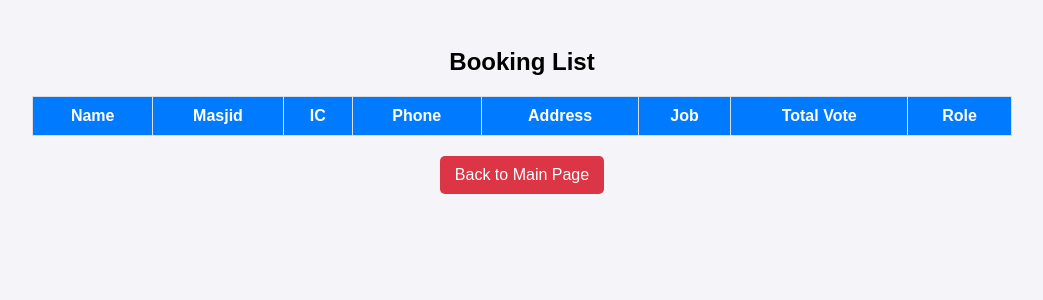
After one commit to Alhns/MasjidIntern, a PHP site: page /form2_masjid.php in a window 1280 px wide. The commit adds this page. Shown: the top 300 px of the page, without its empty margins (118-1161 px from the left). Run offline with PHP 8.4, Linux system fonts and the light colour scheme; data comes from the database, SQL or seed files in the repository; lists and menus that the app fills with data are empty.

Commit message:
updated form1 and form2.
Masjid side update

```diff
--- /dev/null
+++ b/Script/ajax.js
@@ -0,0 +1,20 @@
+function updateRole(selectElement, ic) {
+    var selectedRole = selectElement.value; // Get selected role
+
+    var xhr = new XMLHttpRequest();
+    xhr.open("POST", "../backend/update_role.php", true);
+    xhr.setRequestHeader("Content-Type", "application/x-www-form-urlencoded");
+
+    xhr.onreadystatechange = function () {
+        if (xhr.readyState === 4) {
+            if (xhr.status === 200) {
+                alert("Role updated successfully!"); // Success message
+            } else {
+                alert("Error updating role. Please try again."); // Error message
+            }
+        }
+    };
+
+    // Send data to the server
+    xhr.send("ic=" + encodeURIComponent(ic) + "&role=" + encodeURIComponent(selectedRole));
+}
--- /dev/null
+++ b/backend/form2_masjid.php
@@ -0,0 +1,135 @@
+<?php
+session_start();
+require '../backend/connection.php'; // Adjust path if needed
+
+// Fetch all booking records from the database
+try {
+    $stmt = $conn->prepare("SELECT f.*, m.*, u.*
+FROM form f
+JOIN user u ON u.ic = f.ic
+JOIN masjid m ON u.masjid_id = m.masjid_id;");
+
+    $stmt->execute();
+    $bookings = $stmt->fetchAll(PDO::FETCH_ASSOC);
+} catch (PDOException $e) {
+    die("Error: " . $e->getMessage());
+}
+?>
+
+<!DOCTYPE html>
+<html lang="en">
+<head>
+    <meta charset="UTF-8">
+    <meta name="viewport" content="width=device-width, initial-scale=1.0">
+    <title>View Form 2</title>
+    <script type="text/javascript" src="../Script/ajax.js"></script>
+    <style>
+        body {
+            font-family: Arial, sans-serif;
+            background-color: #f4f4f9;
+            text-align: center;
+            padding: 20px;
+        }
+        table {
+            width: 80%;
+            margin: auto;
+            border-collapse: collapse;
+            background: white;
+        }
+        th, td {
+            padding: 10px;
+            border: 1px solid #ddd;
+        }
+        th {
+            background: #007BFF;
+            color: white;
+        }
+        tr:nth-child(even) {
+            background: #f2f2f2;
+        }
+        select {
+            padding: 5px;
+            font-size: 14px;
+        }
+        .update-btn {
+            padding: 8px 12px;
+            font-size: 14px;
+            border: none;
+            background-color: #28a745;
+            color: white;
+            cursor: pointer;
+            border-radius: 5px;
+        }
+        .update-btn:hover {
+            background-color: #218838;
+        }
+        .back-btn {
+            margin-top: 20px;
+            padding: 10px 15px;
+            font-size: 16px;
+            border: none;
+            background-color: #dc3545;
+            color: white;
+            cursor: pointer;
+            border-radius: 5px;
+            text-decoration: none;
+            display: inline-block;
+        }
+        .back-btn:hover {
+            background-color: #c82333;
+        }
+    </style>
+</head>
+<body>
+
+    <!-- Show Alert Message (if any) -->
+    <?php
+    if (isset($_SESSION['message'])) {
+        echo "<script>alert('" . $_SESSION['message'] . "');</script>";
+        unset($_SESSION['message']); // Clear the message after displaying
+    }
+
+    if (isset($_SESSION['error'])) {
+        echo "<script>alert('" . $_SESSION['error'] . "');</script>";
+        unset($_SESSION['error']); // Clear the error after displaying
+    }
+    ?>
+
+    <h2>Booking List</h2>
+
+    <table>
+        <tr>
+            <th>Name</th>
+            <th>Masjid</th>
+            <th>IC</th>
+            <th>Phone</th>
+            <th>Address</th>
+            <th>Job</th>
+            <th>Total Vote</th>
+            <th>Role</th>
+        </tr>
+        <?php foreach ($bookings as $booking): ?>
+            <tr>
+                <td><?php echo htmlspecialchars($booking['name']); ?></td>
+                <td><?php echo htmlspecialchars($booking['masjid_name']); ?></td>
+                <td><?php echo htmlspecialchars($booking['ic']); ?></td>
+                <td><?php echo htmlspecialchars($booking['phone_num']); ?></td>
+                <td><?php echo htmlspecialchars($booking['address']); ?></td>
+                <td><?php echo htmlspecialchars($booking['job']); ?></td>
+                <td><?php echo htmlspecialchars($booking['total_vote']); ?></td>
+                <td>
+                <select name="role" onchange="updateRole(this, '<?php echo $booking['ic']; ?>')">
+                <option value="Pengerusi" <?php echo ($booking['role'] == 'Pengerusi') ? 'selected' : ''; ?>>Pengerusi</option>
+                <option value="Naib Pengerusi" <?php echo ($booking['role'] == 'Naib Pengerusi') ? 'selected' : ''; ?>>Naib Pengerusi</option>
+                <option value="Setiausaha" <?php echo ($booking['role'] == 'Setiausaha') ? 'selected' : ''; ?>>Setiausaha</option>
+                </select>
+                </td>
+            </tr>
+        <?php endforeach; ?>
+    </table>
+
+    <!-- Back to Main Page -->
+    <a href="../frontend/mainpage2.html" class="back-btn">Back to Main Page</a>
+
+</body>
+</html>
--- a/backend/login.php
+++ b/backend/login.php
@@ -31,6 +31,7 @@ if (isset($_POST['login'])) {
             $_SESSION['username'] = $user['username'];
             $_SESSION['ulevel'] = $user['level_id'];
             $_SESSION['user_id'] = $user['user_id']; // Ensure 'user_id' column exists in the database
+            $_SESSION['masjid_id'] = $user['masjid_id'];
 
             // Redirect based on user level
             switch ($user['level_id']) {
```
Also changed, not shown: backend/db_insert_form.php (added, +54 -0 lines), backend/form1_masjid.php (added, +159 -0 lines), backend/update_role.php (added, +24 -0 lines).
